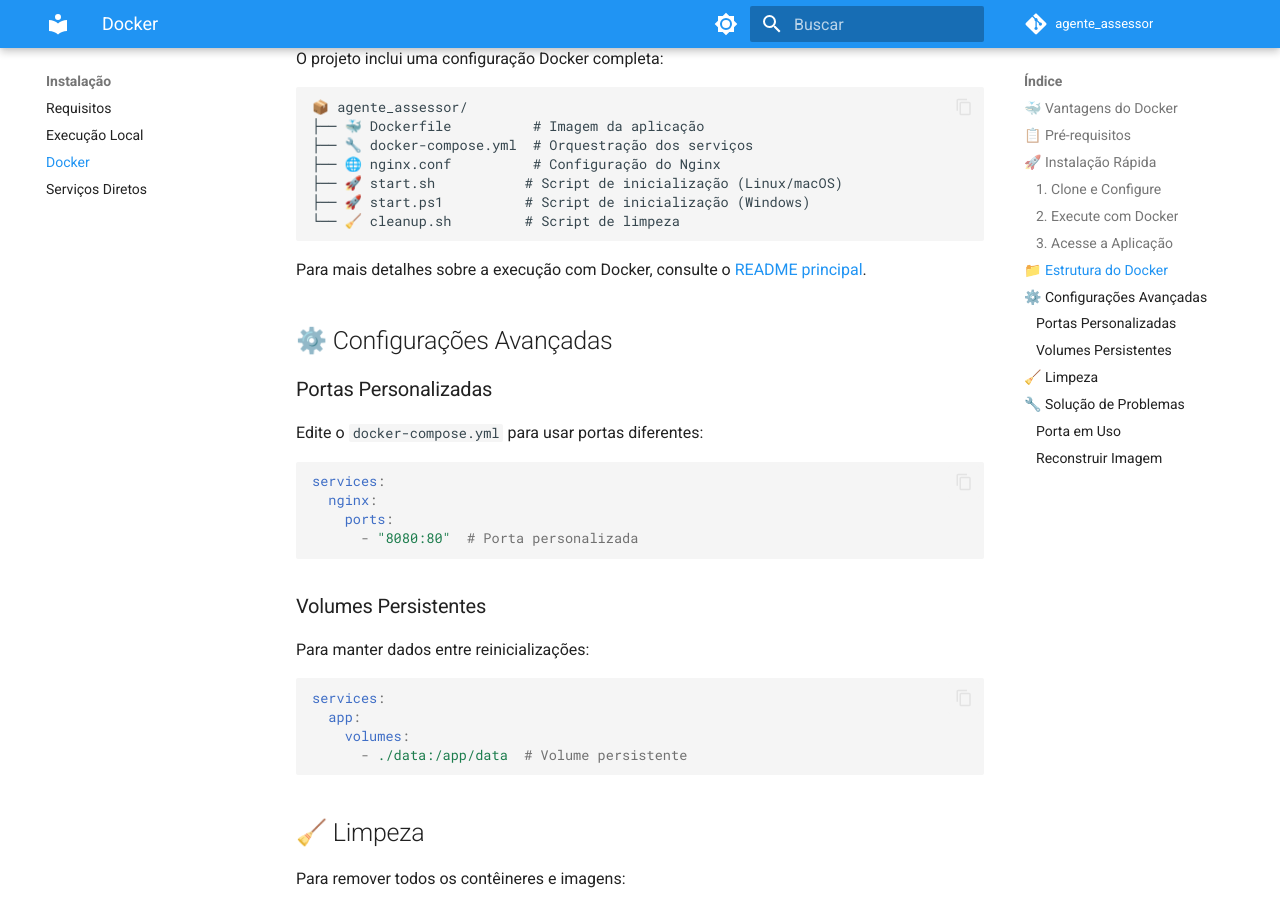
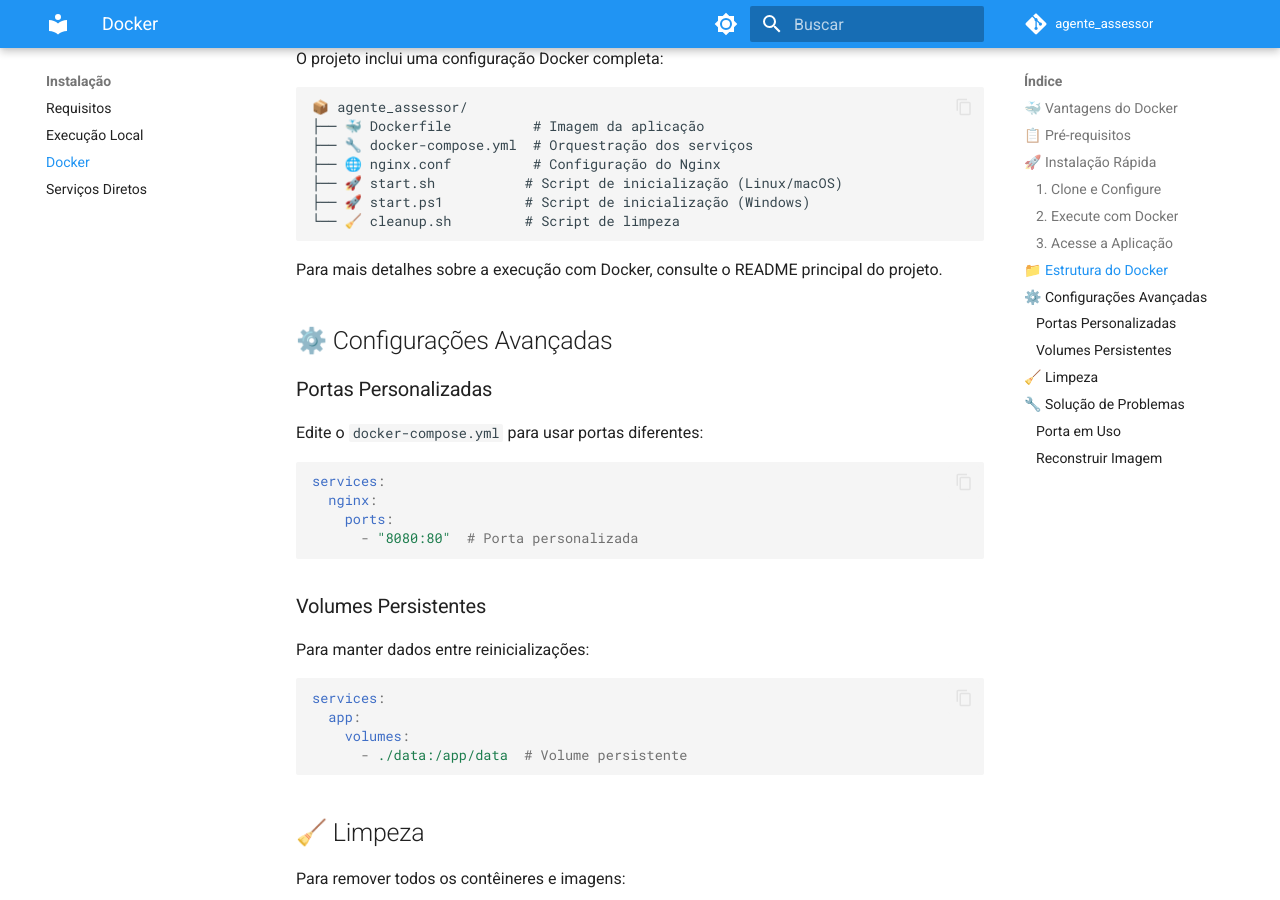
Before and after one commit to neaigd/agente_assessor, an MkDocs documentation site: the page built from docs/installation/docker.md, in a window 1280 px wide and 900 px high, scrolled down 1340 px. Built offline with MkDocs 1.6.1 and Material for MkDocs 9.7.7, drawn with Linux system fonts in a browser that asks for light colours; comment, search, counter and statistics services are not loaded; the version menu is left out.

Commit message:
corrige problemas com a documentação

````diff
--- a/docs/installation/docker.md
+++ b/docs/installation/docker.md
@@ -59,7 +59,7 @@
 └── 🧹 cleanup.sh         # Script de limpeza
 ```
 
-Para mais detalhes sobre a execução com Docker, consulte o [README principal](../../README.md#executar-com-docker).
+Para mais detalhes sobre a execução com Docker, consulte o README principal do projeto.
 
 ## ⚙️ Configurações Avançadas
 
````
Also changed, not shown: docs/README_docs.md (renamed from docs/README.md), 1 other file.
